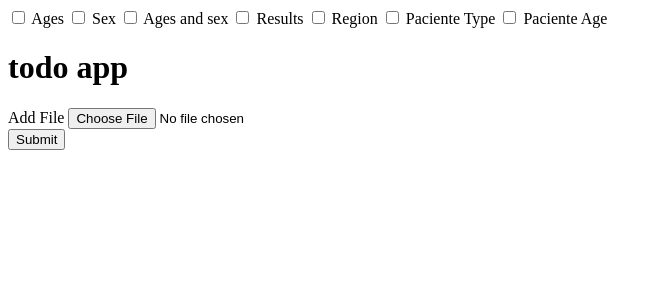
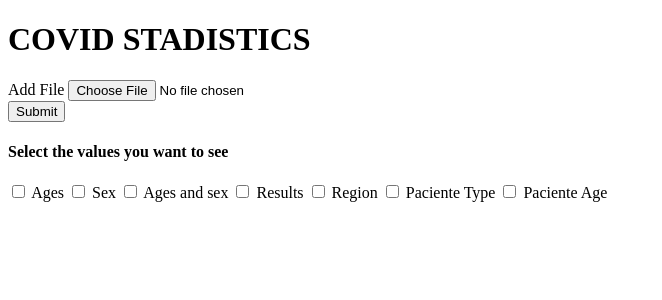
Before and after one commit to Santt99/covid-dashboard, a Flask app: template templates/base.html in a window 1280 px wide. Shown: the top 300 px of the page, without its empty margins (0-662 px from the left). Run offline with Flask 2, Linux system fonts and the light colour scheme; the template is opened without the code that fills it, so the values that code supplies are empty; some libraries are stand-ins or nearby versions.

Commit message:
Update base.html

```diff
--- a/templates/base.html
+++ b/templates/base.html
@@ -6,6 +6,17 @@
     <title>todo app</title>
 </head>
 <body>
+<h1> COVID STADISTICS </h1>
+<form action="/upload" method="post" enctype="multipart/form-data">
+    <div>
+        <label for="file"> Add File </label>
+        <input type="file" name="file">
+        <br>
+        <button type=submit>Submit</button>
+    </div>
+</form>
+
+<h4>Select the values you want to see</h4>
 <input type="checkbox" id="agesCheck" onchange="changeUI()"> <label for="agesCheck">Ages</label>
 <input type="checkbox" id="sexCheck" onchange="changeUI()"> <label for="sexCheck">Sex</label>
 <input type="checkbox" id="agesSexCheck" onchange="changeUI()"> <label for="agesSexCheck" disabled>Ages and sex</label>
@@ -24,15 +35,7 @@
 <div id="pacienteage" style="display: none"></div>
 
 
-<h1> todo app </h1>
-<form action="/upload" method="post" enctype="multipart/form-data">
-    <div>
-        <label for="file"> Add File </label>
-        <input type="file" name="file">
-        <br>
-        <button type=submit>Submit</button>
-    </div>
-</form>
+
 
 <script type="text/javascript" src="https://www.gstatic.com/charts/loader.js"></script>
 <script type="text/javascript">
```
